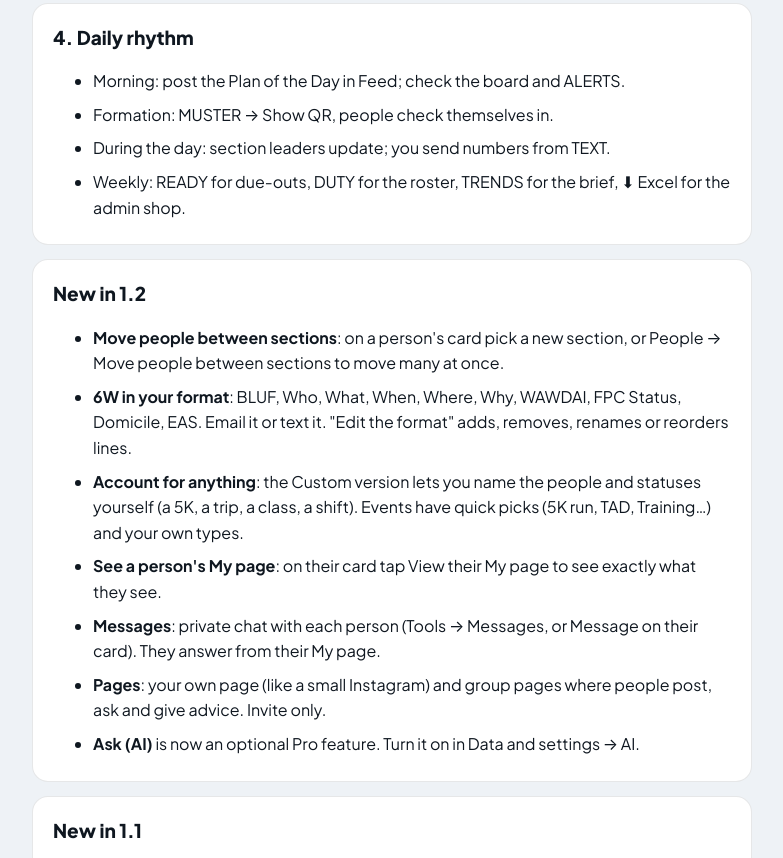
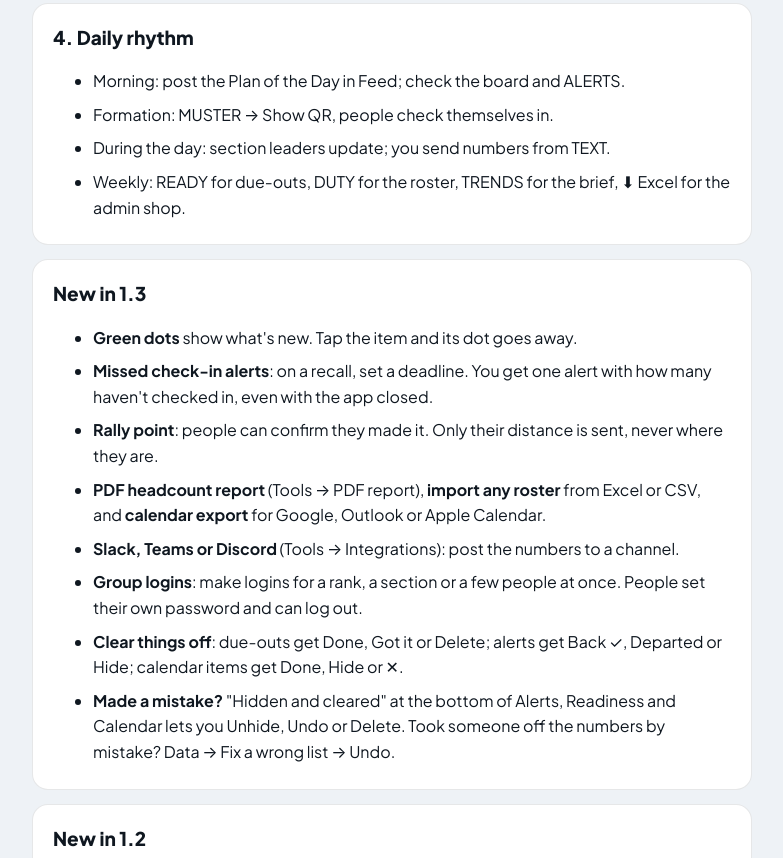
Before and after one commit to antoniotyler22/eoop-muster, a website: page help.html in a window 1280 px wide. Shown: the part 1056-1914 px from the top of the page, without its empty margins (248-1031 px from the left). Drawn offline with Linux system fonts and the light colour scheme.

Commit message:
Add files via upload

```diff
--- a/help.html
+++ b/help.html
@@ -32,6 +32,16 @@ h1{font-size:28px;font-weight:800;margin:0}h2{font-size:19px;font-weight:800;mar
 <li>Formation: MUSTER → Show QR, people check themselves in.</li>
 <li>During the day: section leaders update; you send numbers from TEXT.</li>
 <li>Weekly: READY for due-outs, DUTY for the roster, TRENDS for the brief, ⬇ Excel for the admin shop.</li></ul></div>
+<div class="card"><h2>New in 1.3</h2><ul>
+<li><b>Green dots</b> show what's new. Tap the item and its dot goes away.</li>
+<li><b>Missed check-in alerts</b>: on a recall, set a deadline. You get one alert with how many haven't checked in, even with the app closed.</li>
+<li><b>Rally point</b>: people can confirm they made it. Only their distance is sent, never where they are.</li>
+<li><b>PDF headcount report</b> (Tools → PDF report), <b>import any roster</b> from Excel or CSV, and <b>calendar export</b> for Google, Outlook or Apple Calendar.</li>
+<li><b>Slack, Teams or Discord</b> (Tools → Integrations): post the numbers to a channel.</li>
+<li><b>Group logins</b>: make logins for a rank, a section or a few people at once. People set their own password and can log out.</li>
+<li><b>Clear things off</b>: due-outs get Done, Got it or Delete; alerts get Back ✓, Departed or Hide; calendar items get Done, Hide or ✕.</li>
+<li><b>Made a mistake?</b> "Hidden and cleared" at the bottom of Alerts, Readiness and Calendar lets you Unhide, Undo or Delete. Took someone off the numbers by mistake? Data → Fix a wrong list → Undo.</li>
+</ul></div>
 <div class="card"><h2>New in 1.2</h2><ul>
 <li><b>Move people between sections</b>: on a person's card pick a new section, or People → Move people between sections to move many at once.</li>
 <li><b>6W in your format</b>: BLUF, Who, What, When, Where, Why, WAWDAI, FPC Status, Domicile, EAS. Email it or text it. "Edit the format" adds, removes, renames or reorders lines.</li>
@@ -52,5 +62,5 @@ h1{font-size:28px;font-weight:800;margin:0}h2{font-size:19px;font-weight:800;mar
 <li>In the app: <b>DATA → System check → Run</b>. For anything with ❌, tap <b>Copy part 1</b>, paste in Supabase → SQL Editor → Run, then the next part.</li>
 <li>For push alerts: Edge Functions → create <b>notify</b>, paste the code from System check, add the VAPID_PUBLIC and VAPID_PRIVATE secrets, and turn off Enforce JWT verification.</li>
 <li>Run the three Server protection parts once.</li><li>Updating to 1.1: run <b>16_v11</b> from System check, and redeploy <b>notify</b> so reported posts buzz your phone.</li><li>Updating to 1.2: run <b>17_social</b> from System check (messages and pages).</li></ol></div>
-<div class="card"><h2>Privacy in one line</h2><p>Your roster stays on your phone. What goes to the server is encrypted or scrambled, so the server can't read names, posts or your data. <a href="privacy.html">Full privacy policy</a> · <a href="support.html">Support</a> · <a href="./">Open the app</a></p></div>
+<div class="card"><h2>Privacy in one line</h2><p>Your roster stays on your phone. What goes to the server is encrypted or scrambled, so the server can't read names, posts or your data (the optional server hub is the one exception, and it's marked). Use it on your own phone, and don't enter SSNs, DoD ID numbers (EDIPI), or classified or CUI information. <a href="privacy.html">Full privacy policy</a> · <a href="support.html">Support</a> · <a href="./">Open the app</a></p></div>
 </main></body></html>
```
